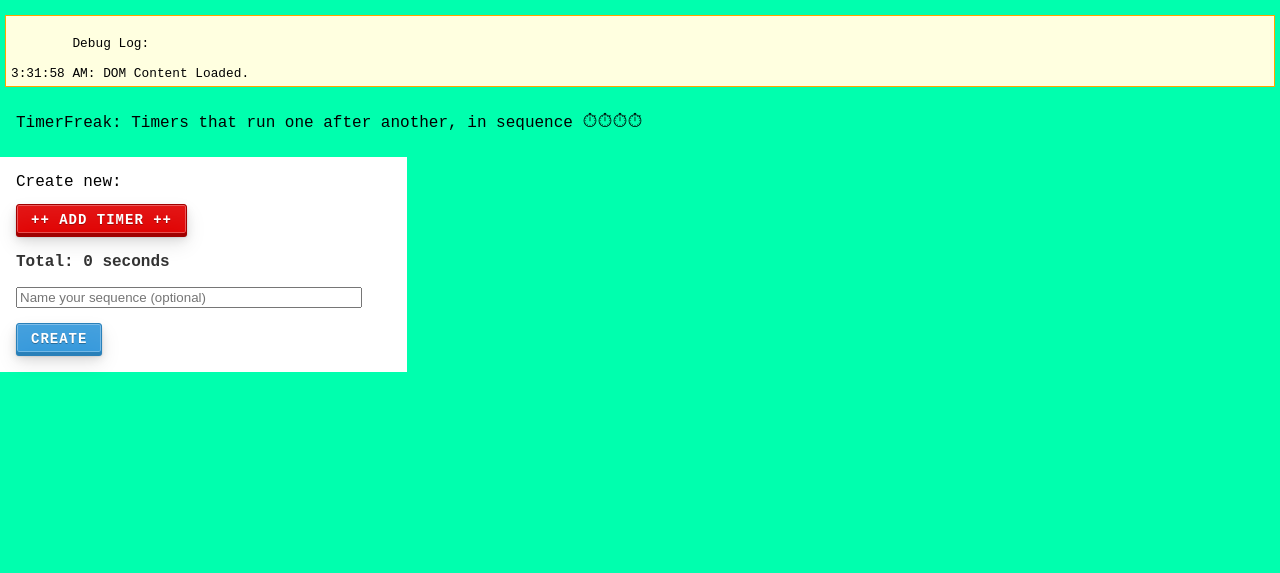
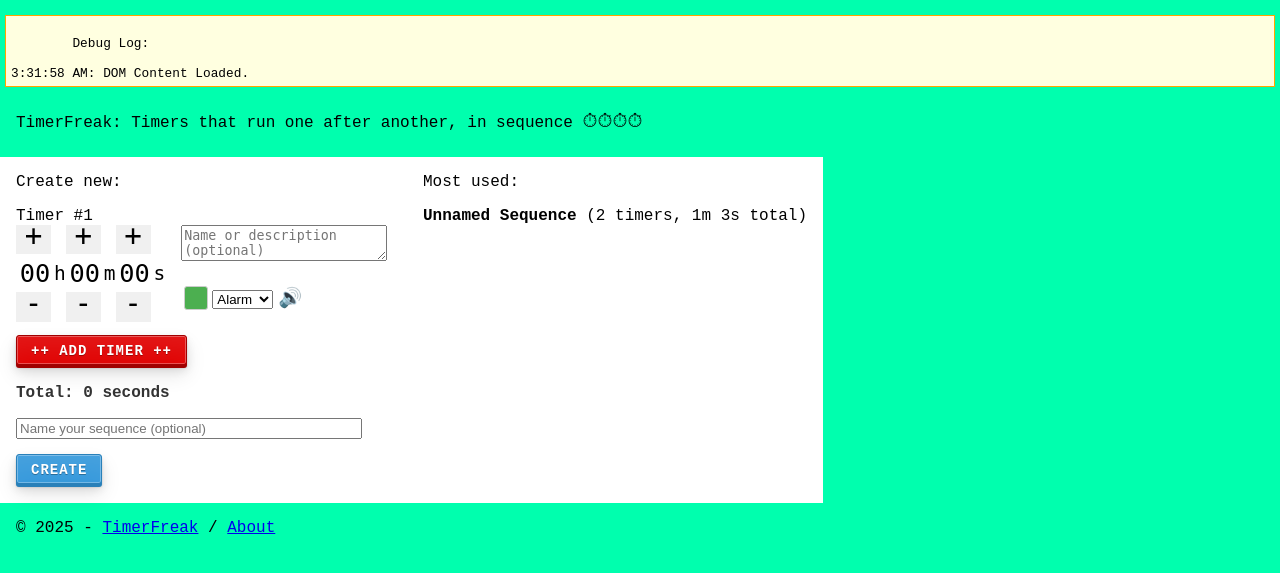
Before and after one commit to petmartino/timerfreak, a Flask app: page / in a window 1280 px wide. Shown: the top 573 px of the page. Run offline with Flask 3, Linux system fonts and the light colour scheme; data comes from the database, SQL or seed files in the repository.

Commit message:
Automated deploy: Tue Jun  3 09:31:58 PM CST 2025

```diff
--- a/templates/index.html
+++ b/templates/index.html
@@ -1,5 +1,6 @@
 <!DOCTYPE html>
 <html>
+
 <head>
     <meta charset="utf-8">
     <title>TimerFreak</title>
@@ -9,17 +10,96 @@
 </head>
 
 <body style="background-color: #00ffae">
-    <div id="debugOutput" style="background-color: lightyellow; border: 1px solid orange; padding: 5px; margin: 5px; font-size: 0.8em; white-space: pre-wrap; word-break: break-all;">
+    <!-- Debugging output div - can be removed after deployment is stable -->
+    <div id="debugOutput"
+        style="background-color: lightyellow; border: 1px solid orange; padding: 5px; margin: 5px; font-size: 0.8em; white-space: pre-wrap; word-break: break-all;">
         Debug Log:
     </div>
     <p style="padding: .5rem 1rem">TimerFreak: Timers that run one after another, in sequence <big>⏱⏱⏱⏱</big></p>
     <div class="flex-container">
-        <div class="flex-container-internal" style="min-width: 375px; padding: 1rem;padding-top: 0; background-color: white;">
+        <div class="flex-container-internal"
+            style="min-width: 375px; padding: 1rem;padding-top: 0; background-color: white;">
 
             <p>Create new:</p>
             <form action="/timer" method="post" id="timerForm">
                 <div id="timerInputs">
-                    <!-- ... existing timer inputs ... -->
+                    <!-- Initial Timer Form -->
+                    <div class="timer-form">
+                        <label>Timer #1</label>
+                        <div class="flex-container">
+                            <div class="flex-container-internal">
+
+                                <div class="timer-digits">
+                                    <!-- Hours Group -->
+                                    <div class="digit-group">
+                                        <a href="#" class="digit-button" onclick="incrementDigit(event, 'hours')">+</a>
+                                        <div class="input-label-row">
+                                            <input type="number" class="digit-input" name="hours[]" min="0" max="24"
+                                                value="00" size="2" onchange="updateTotalDuration()">
+                                            <span>h</span>
+                                        </div>
+                                        <a href="#" class="digit-button" onclick="decrementDigit(event, 'hours')">-</a>
+                                    </div>
+                                    <!-- Minutes Group -->
+                                    <div class="digit-group">
+                                        <a href="#" class="digit-button"
+                                            onclick="incrementDigit(event, 'minutes')">+</a>
+                                        <div class="input-label-row">
+                                            <input type="number" class="digit-input" name="minutes[]" min="0" max="59"
+                                                value="00" size="2" onchange="updateTotalDuration()">
+                                            <span>m</span>
+                                        </div>
+                                        <a href="#" class="digit-button"
+                                            onclick="decrementDigit(event, 'minutes')">-</a>
+                                    </div>
+                                    <!-- Seconds Group -->
+                                    <div class="digit-group">
+                                        <a href="#" class="digit-button"
+                                            onclick="incrementDigit(event, 'seconds')">+</a>
+                                        <div class="input-label-row">
+                                            <input type="number" class="digit-input" name="seconds[]" min="0" max="59"
+                                                value="00" size="2" onchange="updateTotalDuration()">
+                                            <span>s</span>
+                                        </div>
+                                        <a href="#" class="digit-button"
+                                            onclick="decrementDigit(event, 'seconds')">-</a>
+                                    </div>
+                                </div>
+                            </div>
+                            <div class="flex-container-internal" style="margin-left: 1em">
+                                <textarea style="margin-bottom: 1.25em;" name="timer_name[]" rows="2" cols="23"
+                                    placeholder="Name or description (optional)"></textarea>
+                                <table>
+                                    <tr>
+                                        <td><input type="color" name="color[]" value="#4caf50"></td>
+                                        <td><select name="alarm_sound[]">
+
+                                                <option value="alarm.mp3">Alarm</option>
+
+                                                <option value="beep.mp3">Beep</option>
+
+                                                <option value="bell.mp3">Bell</option>
+
+                                                <option value="chime.mp3">Chime</option>
+
+                                                <option value="ding.mp3">Ding</option>
+
+                                            </select><a href="#" class="preview-sound-btn" title="preview sound"
+                                                onclick="previewSound(event)">🔊</a>
+                                        </td>
+                                        <td style="text-align: right;">  <a href="#" class="delete-timer-btn"
+                                                title="Delete Timer" onclick="deleteTimer(event)">🗑️</a></td>
+                                    </tr>
+
+                                </table>
+
+                            </div>
+
+                        </div>
+                        <div class="validation-message" style="display:none;"></div>
+
+
+                    </div>
                 </div>
 
 
@@ -28,11 +108,7 @@
                 <div id="totalDurationDisplay"></div>
                 <input type="text" style="width:90%" name="sequence_name"
                     placeholder="Name your sequence (optional)"><br><br>
-
-                <!-- REPLACE THIS LINE: -->
-                <!-- <a href="#" class="btn-solid-3d btn-blue" onclick="submitForm(event)">Create</a> -->
-
-                <!-- WITH THIS: -->
+                <!-- Changed from <a> tag to <button type="submit"> -->
                 <button type="submit" class="btn-solid-3d btn-blue">Create</button>
 
                 <!-- Honeypot field for bot detection -->
@@ -40,7 +116,30 @@
             </form>
         </div>
 
-        <!-- ... rest of your HTML ... -->
+        <div class="flex-container-internal" style="background-color: white; padding: 1rem; padding-top: 0;">
+
+            <!-- Most Used Sequences section -->
+            <div class="most-used-sequences">
+                <p>Most used:</p>
+
+                <ul>
+
+                    <li>
+                        <a title="used 2 times" href="/Rvh2KFftbC8" class="view-sequence-link">
+                            Unnamed Sequence </a> (2 timers, 1m 3s total)
+                    </li>
+
+                </ul>
+
+            </div>
+        </div>
+
+        <audio id="previewAudio" src="" preload="auto"></audio>
+
+
+        <div style="margin: 1em; width: 100%; clear:both;text-align: left; margin-top: 1em; ">
+            © 2025 - <a href="/">TimerFreak</a> / <a href="/about">About</a>
+        </div>
 
         <script>
             // Debugging helper function
@@ -87,24 +186,7 @@
                 oscillator.stop(audioContext.currentTime + duration);
             }
 
-            // --- Remove the submitForm function entirely as it's no longer needed ---
-            /*
-            function submitForm(event) {
-                appendDebugLog("submitForm: Function called.");
-                event.preventDefault();
-                appendDebugLog("submitForm: Default link behavior prevented for <a>.");
-
-                const form = document.getElementById('timerForm');
-                if (form) {
-                    appendDebugLog("submitForm: Attempting to dispatch 'submit' event on the form.");
-                    form.dispatchEvent(new Event('submit', { cancelable: true }));
-                    appendDebugLog("submitForm: 'submit' event dispatched. Check form listener logs.");
-                } else {
-                    appendDebugLog("submitForm: ERROR - Form not found!");
-                }
-            }
-            */
-            // --- End removal ---
+            // The submitForm function is removed as the button now natively submits the form.
 
 
             function addTimer(event) {
@@ -397,10 +479,8 @@
                     alert("Please correct the invalid timer durations.");
                 } else {
                     appendDebugLog("All timers are valid. Form will now submit naturally.");
+                    appendDebugLog("Attempting native form submission...");
                     // No event.preventDefault() here, allowing the form to submit naturally
-                    // Add a final log before actual submission
-                    appendDebugLog("Attempting native form submission...");
-                    // The form will attempt to submit now.
                 }
             });
 
```
